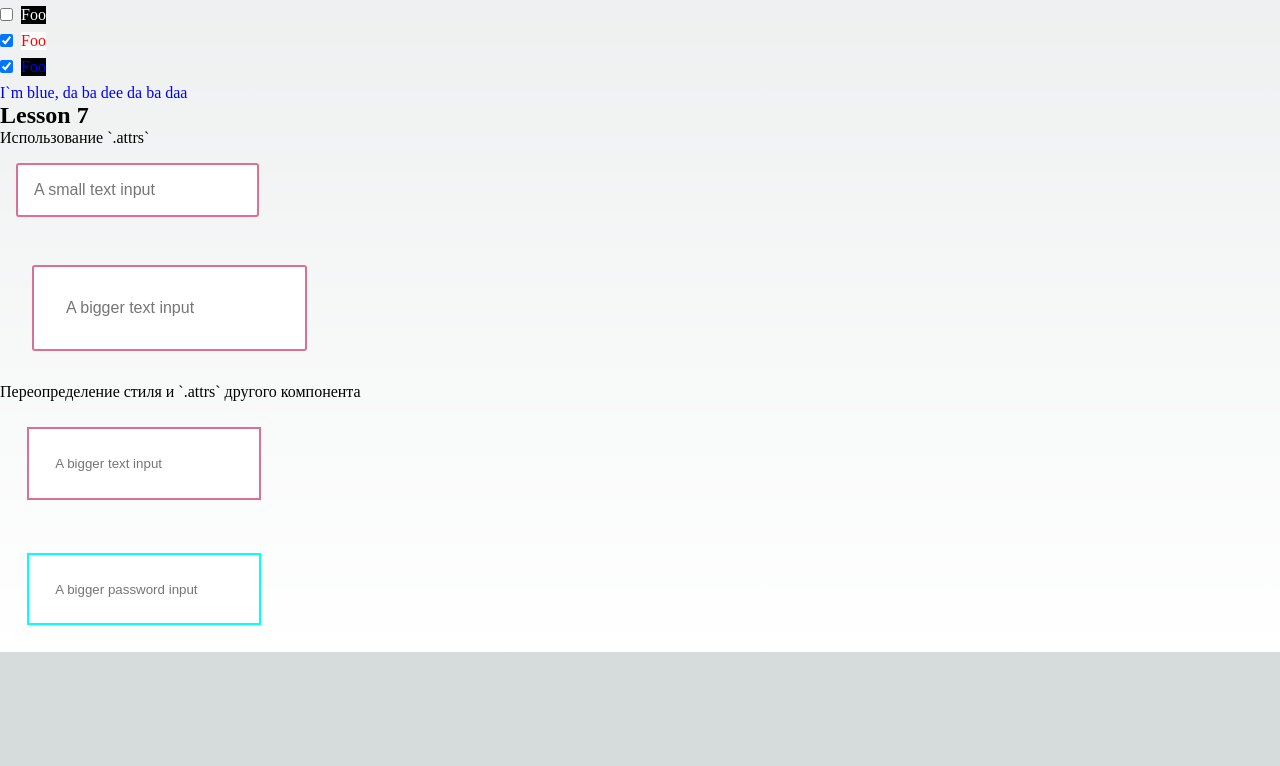
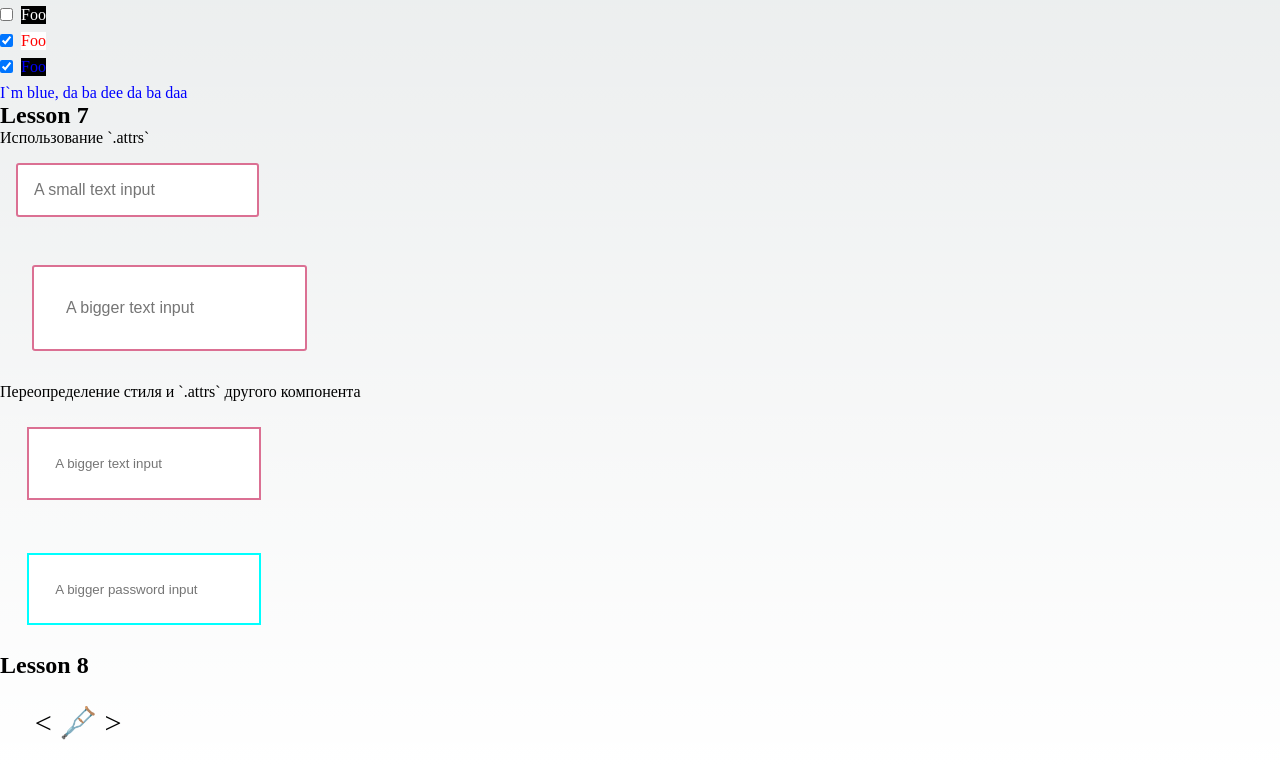
Before and after one commit to Voyager101pw/styled-components-test, a Next.js app: page / in a window 1280 px wide. Shown: the part 921-1687 px from the top of the page. Before the commit the page ends 1573 px from the top, so only its background shows below. Built offline with nearby package versions, Linux system fonts and the light colour scheme.

Commit message:
lesson 8
Использование `keyframes` для анимации.
https://styled-components.com/docs/basics#animations

```diff
--- /dev/null
+++ b/lessons/8/index.tsx
@@ -0,0 +1,35 @@
+import { FC } from 'react';
+import styled, { keyframes } from 'styled-components';
+
+const anim = keyframes`
+  from {
+    transform: translateX(0px) scale(1);
+  }
+
+  to {
+    transform: translateX(240px) scale(5);
+  }
+`;
+
+const Wrapper = styled.div`
+  // убираем второй вертикальный скролл который появился от анимации
+  overflow-y: hidden;
+`
+
+const Rotate = styled.div`
+  display: inline-block;
+  animation: ${anim} 5s linear infinite;
+  padding: 2rem 1rem;
+  font-size: 1.2rem;
+`;
+
+const Container: FC = () => (
+  <>
+    <h2>Lesson 8</h2>
+    <Wrapper>
+      <Rotate>&lt; 🩼 &gt;</Rotate>
+    </Wrapper>
+  </>
+);
+
+export default Container;
--- a/lessons/index.tsx
+++ b/lessons/index.tsx
@@ -5,3 +5,4 @@ export { default as Less4 } from './4';
 export { default as Less5 } from './5';
 export { default as Less6 } from './6';
 export { default as Less7 } from './7';
+export { default as Less8 } from './8';
--- a/pages/index.tsx
+++ b/pages/index.tsx
@@ -16,6 +16,7 @@ export default function Home() {
       <Less5 />
       <Less6 />
       <Less7 />
+      <Less8 />
     </>
   );
 }
```
